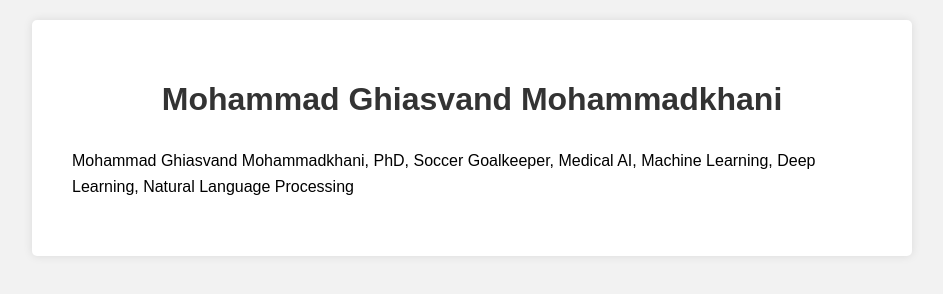
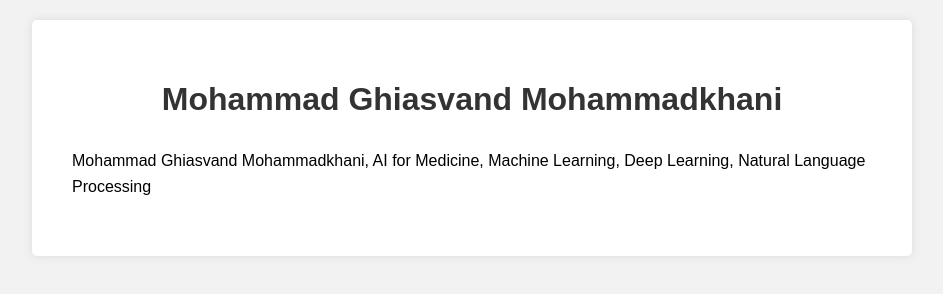
Before and after one commit to mghiasvandm/mghiasvandm.github.io, a plain HTML site: page index.html in a window 1280 px wide. Shown: the whole page, without its empty margins (168-1111 px from the left). Drawn offline with Linux system fonts and the light colour scheme.

Commit message:
Update index.html

```diff
--- a/index.html
+++ b/index.html
@@ -3,8 +3,8 @@
 <head>
   <title>Mohammad Ghiasvand Mohammadkhani</title>
   <meta charset="UTF-8">
-  <meta name="description" content="Mohammad Ghiasvand Mohammadkhani | Phd | Soccer Goalkeeper | Medical AI | Machine Learning | Deep Learning | Natural Language Processing">
-  <meta name="keywords" content="Mohammad Ghiasvand Mohammadkhani, PhD, Soccer Goalkeeper, Medical AI, Machine Learning, Deep Learning, Natural Language Processing">
+  <meta name="description" content="Mohammad Ghiasvand Mohammadkhani | AI for Medicine | Machine Learning | Deep Learning | Natural Language Processing">
+  <meta name="keywords" content="Mohammad Ghiasvand Mohammadkhani, PhD, Soccer Goalkeeper, AI for Medicine, Machine Learning, Deep Learning, Natural Language Processing">
   <meta name="author" content="Mohammad Ghiasvand Mohammadkhani">
   <meta name="google-site-verification" content="47htWppXjcZHdzbaAvU_FweO3kAsN01FBnZhRvVF9Ms" />
   <style>
@@ -52,7 +52,7 @@
 <body>
   <div class="container">
     <h1>Mohammad Ghiasvand Mohammadkhani</h1>
-    <p>Mohammad Ghiasvand Mohammadkhani, PhD, Soccer Goalkeeper, Medical AI, Machine Learning, Deep Learning, Natural Language Processing</p>
+    <p>Mohammad Ghiasvand Mohammadkhani, AI for Medicine, Machine Learning, Deep Learning, Natural Language Processing</p>
   </div>
 </body>
 </html>
```
